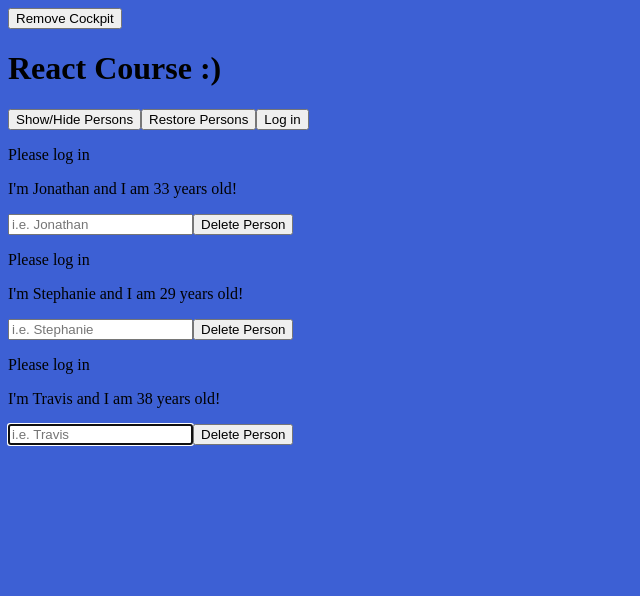
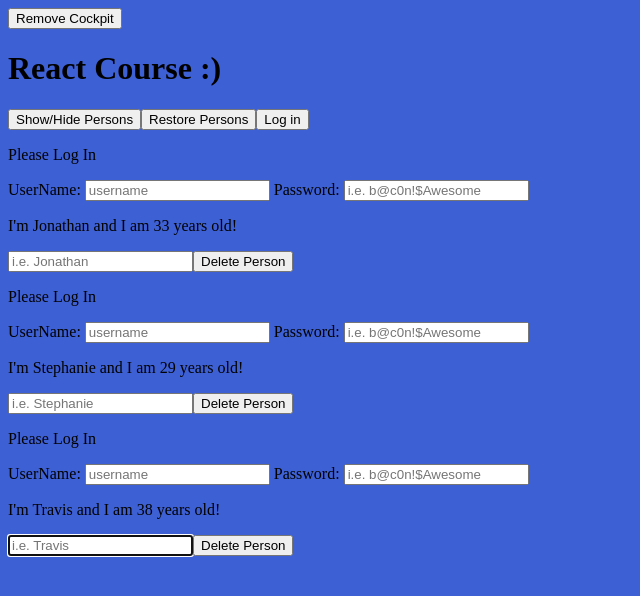
Before and after one commit to JS-goose/react-person-manager, a React app: page / in a window 1280 px wide. Both pictures are taken after a click on the button "Show/Hide Persons". Shown: the top 596 px of the page, without its empty margins (0-640 px from the left). Built offline with nearby package versions, Linux system fonts and the light colour scheme; no server answers.

Commit message:
added conditional rendering for person log in credentials

```diff
--- a/src/components/People/Person/Person.js
+++ b/src/components/People/Person/Person.js
@@ -19,13 +19,31 @@ class Person extends Component {
   }
 
   render() {
+    let loggedInDisplay = null;
+
+    if (this.context.isLoggedIn) {
+      loggedInDisplay = <p>Logged in!</p>;
+    } else {
+      loggedInDisplay = (
+        <React.Fragment>
+          <p>Please Log In</p>
+          <form>
+            <label for="username">UserName: </label>
+            <input id="username" placeholder="username" />
+            <label for="password"> Password: </label>
+            <input id="password" placeholder="i.e. b@c0n!$Awesome" />
+          </form>
+        </React.Fragment>
+      );
+    }
     return (
       <React.Fragment>
         <div className={classes.personContainer}>
-        <AuthContext.Consumer>
+          {/* <AuthContext.Consumer>
           {//Consumer doesn't return JSX but a function that receives the context object
           (context) => (context.isLoggedIn ? <p>Logged In!</p> : <p>Please log in</p>)}
-        </AuthContext.Consumer>
+        </AuthContext.Consumer> */}
+          {loggedInDisplay}
           <p>
             I'm {this.props.name} and I am {this.props.age} years old!
           </p>
```
